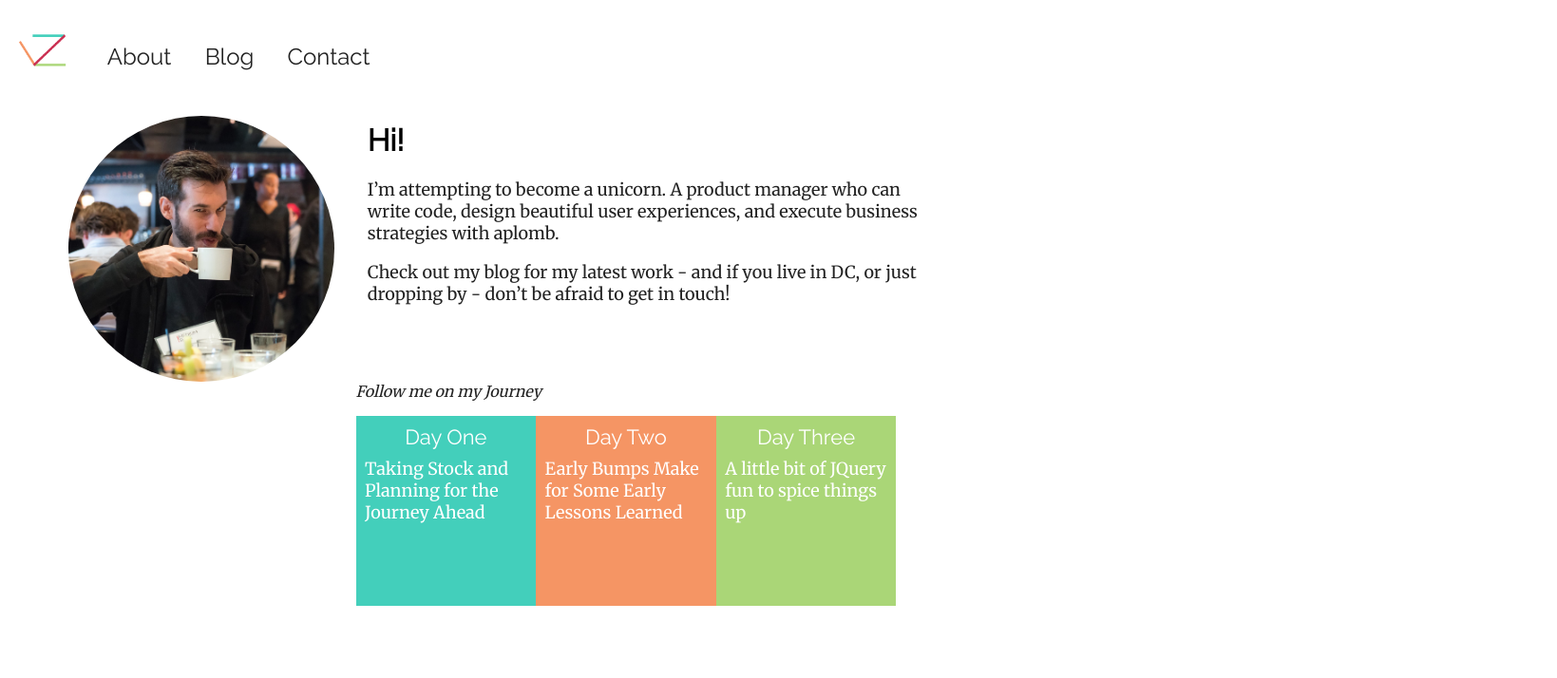
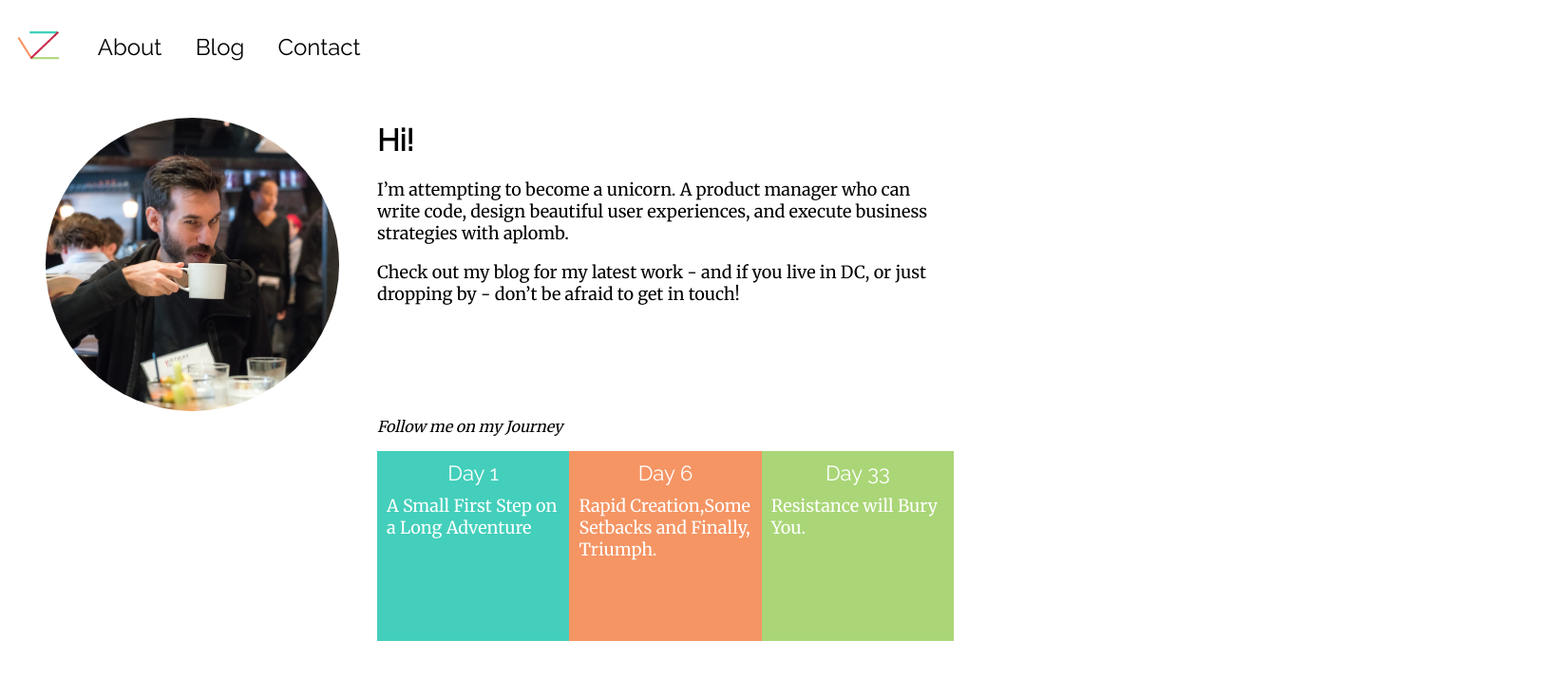
Before and after one commit to JZoshak2/JZoshak2.github.io, a plain HTML site: page index.html in a window 1280 px wide. Shown: the whole page at 95% size, 1639 px wide, since content can reach past the window. Drawn offline with Linux system fonts and the light colour scheme.

Commit message:
Refactor finally yay

```diff
--- a/CSS/main.css
+++ b/CSS/main.css
@@ -2,20 +2,10 @@
 Base Styles
 ***********/
 
-body {
+#wrapper {
 	max-width: 1280px;
 }
 
-/* General styling for text */
-
-a {
-	text-decoration: none;
-	color: #222;
-}
-
-p {
-	color: #222;
-}
 
 /* Blog Section Styles */
 .separation p {
@@ -25,6 +15,7 @@ p {
 
 .blog_box {
 	height: 100px;
+
 }
 
 #blog_one {
@@ -61,9 +52,6 @@ p {
 
 /* Main Stylez */
 
-main {
-	left: 2.7%;
-}
 
 main p {
 font-family: "Merriweather", serif;
@@ -74,6 +62,7 @@ h1 {
 	font-family: "Raleway", sans-serif;
 	text-align: center;
 }
+
 
 /* Just Imag-y Stuff */
 
@@ -87,6 +76,7 @@ height: auto;
 }
 
 /* Nav-y things */
+
 
 nav {
 	height: 100px;
@@ -104,13 +94,13 @@ ul {
 nav li {
 	display: inline;
 	font-family: "Raleway", sans-serif;
-	margin: 0 1.5%;
+	margin: 0 .5%;
 	font-size: 24px;
 }
 
 nav img {
-	height: 85px;
-	width: 85px;
+	height: 75px;
+	width: 75px;
 	display: inline;
 }
 
@@ -148,8 +138,6 @@ MOBILE LAYOUT
 .main_photo {
 	height: 200px;
 	width: 200px;
-	position:relative;
-	left: 15%;
 }
 
 .blog_box h2 {
@@ -161,12 +149,21 @@ MOBILE LAYOUT
 
 }
 
+.main-photo-div {
+	width: 99%;
+	margin: 0 auto;
+}
+
+.main_photo {
+	position: relative;
+	left: 12%;
+}
 
 /****************
 TABLET-ish LAYOUT
 *****************/
 
-@media screen and (min-width: 475px){
+@media screen and (min-width: 550px){
 
 
 /* Column Adjustments for Tablets*/
@@ -208,9 +205,9 @@ TABLET-ish LAYOUT
 .blog_box {
 	display: inline-block;
 	margin-right: 0%;
-	position: relative;
-	left:1%;
 	height: 200px;
+	width: 33.3%;
+	float: left;
 }
 
 h1 {
@@ -221,13 +218,27 @@ h1 {
 	clear:both;
 }
 
-main {
-	left: 10%;
-}
 
 .main_photo {
 	height: auto;
 	width: auto;
+	position: static;
+}
+
+.main-photo-div {
+	float: left;
+}
+
+.main-content-div {
+	float: left;
+}
+
+.blog_box_wrapper {
+	clear: both;
+}
+
+nav li {
+	margin: 0 1.5%;
 }
 
 }
@@ -283,29 +294,21 @@ text-align: left;
 .main_photo {
 	height: auto;
 	width: auto;
-	margin-left: 8%;
-	margin-top: 5%;
 }
 
-/* Main Content Shift */
-main {
-	left: 4%;
-}
 
 /* Blog Section Styling */
 
 .separation {
-	position: relative;
-	left: 29%;
+	margin-top: 100px;
 }
-
 
 .blog_box {
 	display: inline-block;
-	width: 15%;
+	width: 33.3%;
+	height: 200px;
 	margin-right: 0px;
-	left:29%;
-	height: 200px;
+	float: left;
 }
 
 .blog_box h2 {
@@ -313,4 +316,19 @@ main {
 	margin-top: 5%;
 }
 
+.main-photo-div {
+	float: left;
+	margin-bottom: 200px;
 }
+
+.main-content-div {
+	float: left;
+	clear:none;
+}
+
+.blog_box_wrapper {
+	float: left;
+	clear: none;
+}
+
+}
--- a/index.html
+++ b/index.html
@@ -2,23 +2,28 @@
 <html>
 	<head>
     	<link href="https://fonts.googleapis.com/css?family=Merriweather|Raleway" rel="stylesheet">
-    	<meta name="author" content="John Zoshak">
     	<meta name="viewport" content="width=device-width, initial-scale=1">
-    	<link rel ="stylesheet" href="CSS/main.css">
+    	<link rel ="stylesheet" href="CSS/main.css"> <!-- add dots for github -->
 	</head>
 	<body>
-		<nav class ="col-10">
-			<a href="index.html"><img src="img/JZ_Logo.png"></a>
+		<div id="wrapper">
+			<div class="nav-wrapper col-10 col-10-m">
+				<nav>
+					<img src="img/jz_logo.png">
 					<ul>
-				<li><a href="about.html">About</a></li>
-				<li><a href="https://medium.com/@JohnZoshak">Blog</a></li>
-				<li><a href="contact.html">Contact</a></li>
+						<li>About</li>
+						<li>Blog</li>
+						<li>Contact</li>
 					</ul>
 				</nav>
-		<figure class ="col-3 col-4-m">
-			<img class = "main_photo" src="img/coffee_JZ.jpg" />
+			</div>
+			<div class = "main-photo-div col-4 col-5-m">
+				<figure>
+						<img class = "main_photo" src="img/coffee_jz.jpg" />
 				</figure>
-		<main class = "col-6 col-6-m">
+			</div>
+			<div class="main-content-div col-6-m col-6">
+				<main>
 					<h1>Hi! </h1>
 					<p>
 						I’m attempting to become a unicorn. A product manager who can write code, design beautiful user experiences, and execute business strategies with aplomb.
@@ -27,22 +32,26 @@
 						Check out my blog for my latest work - and if you live in DC, or just dropping by - don’t be afraid to get in touch!
 					</p>
 				</main>
-		<div class ="separation col-12">
+				</div>
+				<div class = "blog_box_wrapper col-10-m col-6">
+					<div class = "separation">
 						<p>
 							Follow me on my Journey
 						</p>
 					</div>
-		<section class = "col-3 blog_box col-4-m" id = "blog_one">
-			<h2>Day One</h2>
-			<p>Taking Stock and Planning for the Journey Ahead</p>
+					<section class="blog_box" id = "blog_one">
+						<h2>Day 1</h2>
+						<p>A Small First Step on a Long Adventure</p>
 					</section>
-		<section class = "col-3 blog_box col-4-m" id = "blog_two">
-			<h2>Day Two</h2>
-			<p>Early Bumps Make for Some Early Lessons Learned</p>
+					<section class= "blog_box" id = "blog_two">
+						<h2>Day 6</h2>
+						<p>Rapid Creation,Some Setbacks and Finally, Triumph.</p>
 					</section>
-		<section class = "col-3 blog_box col-4-m" id= "blog_three">
-			<h2>Day Three</h2>
-			<p>A little bit of JQuery fun to spice things up</p>
+					<section class = "blog_box" id= "blog_three">
+						<h2>Day 33</h2>
+						<p>Resistance will Bury You.</p>
 					</section>
+				</div>
+		</div>
 	</body>
 </html>
```
Also changed, not shown: about.html (+5 -5 lines), contact.html (+8 -8 lines). Lines whose indentation alone changed are shown as unchanged.
